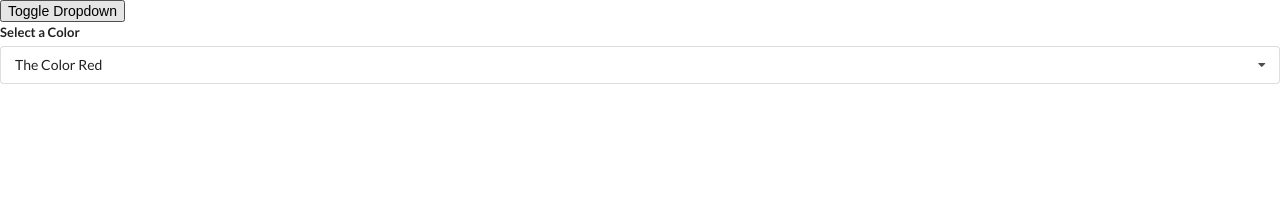
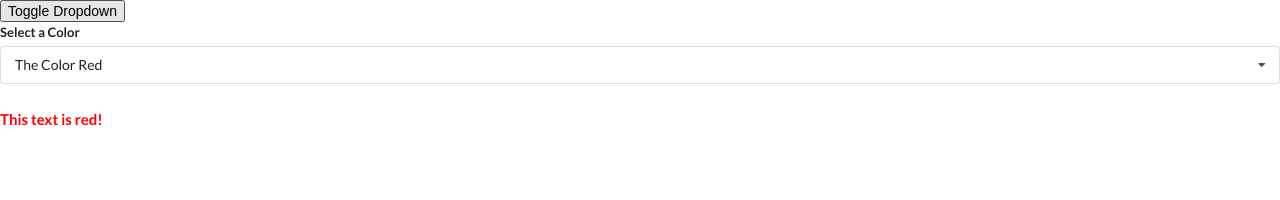
Before and after one commit to grimsleynate/widgets, a React (Create React App) app: page / in a window 1280 px wide. Shown: the top 200 px of the page. Built offline with nearby package versions, Linux system fonts and the light colour scheme.

Commit message:
Added color changing to Dropdown

```diff
--- a/src/components/Dropdown.js
+++ b/src/components/Dropdown.js
@@ -55,6 +55,7 @@
                     </div>
                 </div>
             </div>
+            <h4 style={{color: selected.value}}>This text is {selected.value}!</h4>
         </div>
     );
 };
```
